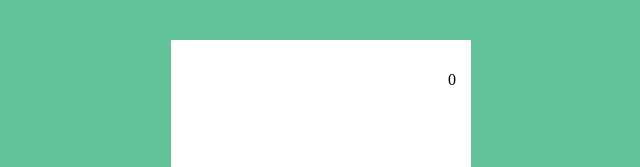
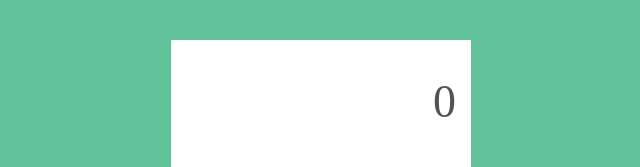
Before and after one commit to DarushDev/my-javascript-calculator, a plain HTML site: page index.html in a window 1280 px wide. Shown: the top 167 px of the page, 319-959 px from the left. Drawn offline with nearby package versions, Linux system fonts and the light colour scheme.

Commit message:
Style the calculator result screen

```diff
--- a/style.css
+++ b/style.css
@@ -12,6 +12,26 @@ body {
     background-color: white;
     height: 100px;
     text-align: right;
+}
+
+#distinct_result_main {
+    padding: 10px 0;
+    display: table;
+    width: 100%;
+}
+
+#distinct_result {
+    display: table-cell;
+    vertical-align: middle;
+    color: #B4B1BA;
+    font-size: 16px;
+}
+
+#total_result {
+    margin-top: 0;
+    margin-bottom: 0;
+    color: #575252;
+    font-size: 46px;
 }
 
 #calc_clear {
```
